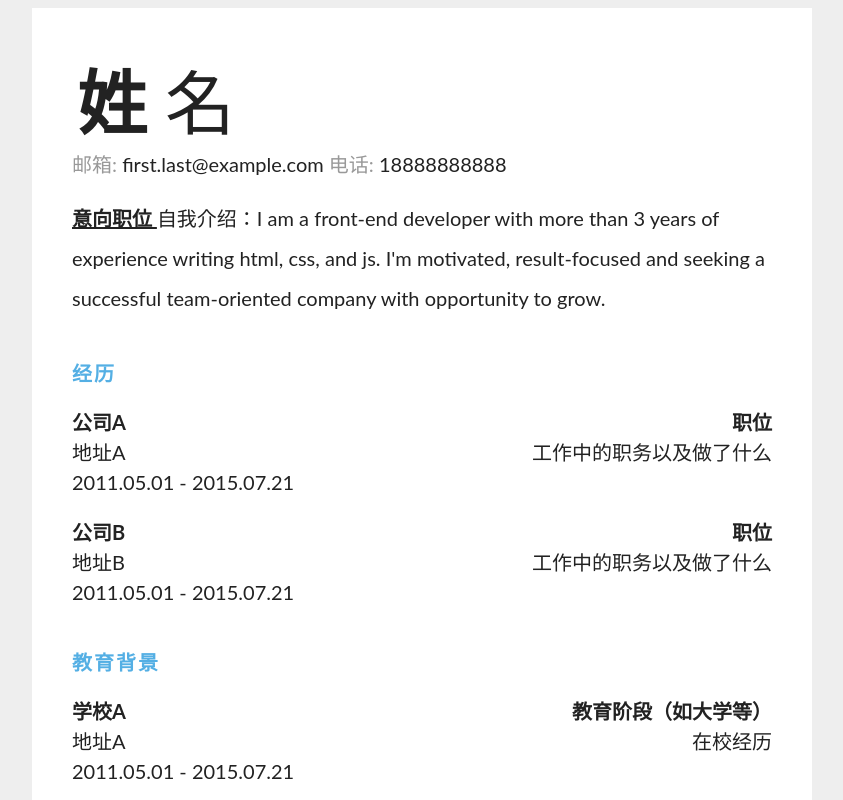
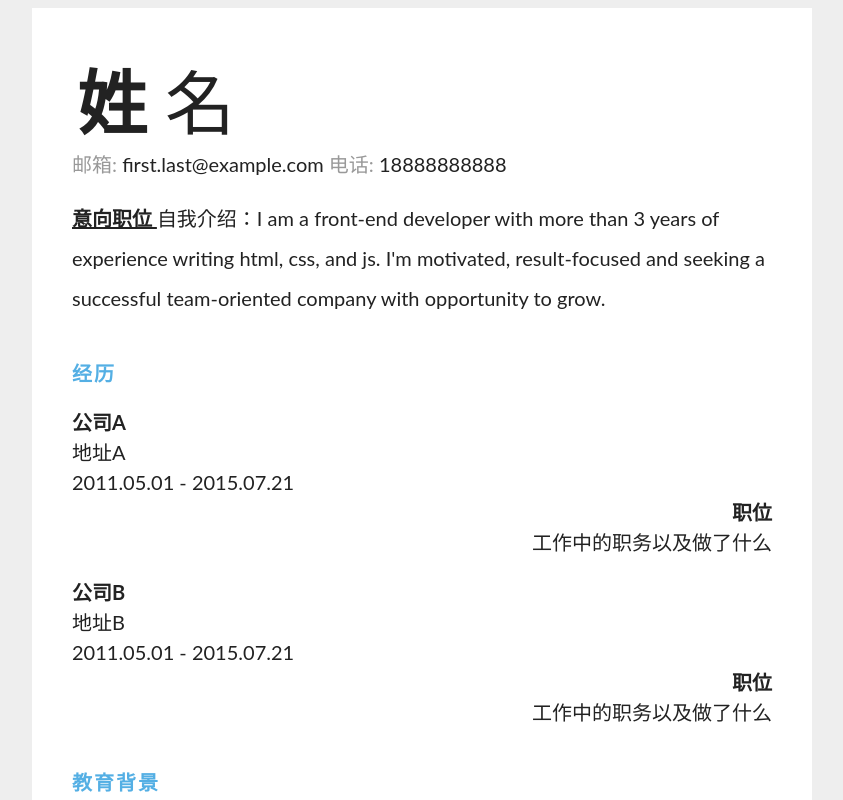
Before and after one commit to sEGuoer/sEGuoer.github.io, a plain HTML site: page resume2.html in a window 1280 px wide. Shown: the top 800 px of the page, without its empty margins (218-1061 px from the left). Drawn offline with Linux system fonts and the light colour scheme.

Commit message:
简历内容优化

```diff
--- a/resume2.css
+++ b/resume2.css
@@ -82,7 +82,13 @@
     font-weight: bold;
 }
 
-.section__list-item,
+.section__list-item{
+    display: flex;
+    flex-direction: column;
+    justify-content: space-between;
+    margin-bottom: 20px;
+    line-height: 26px;
+}
 .skills__item {
     display: flex;
     flex-direction: row;
```
